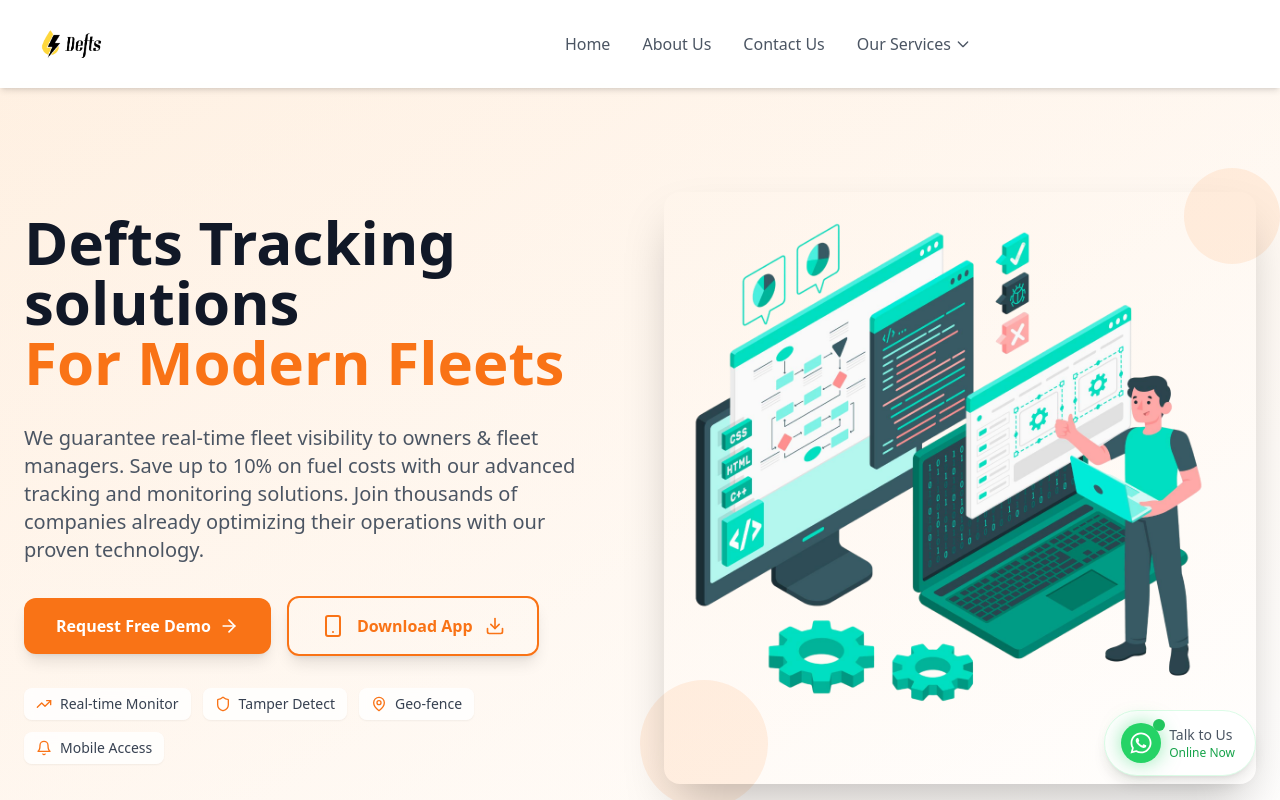
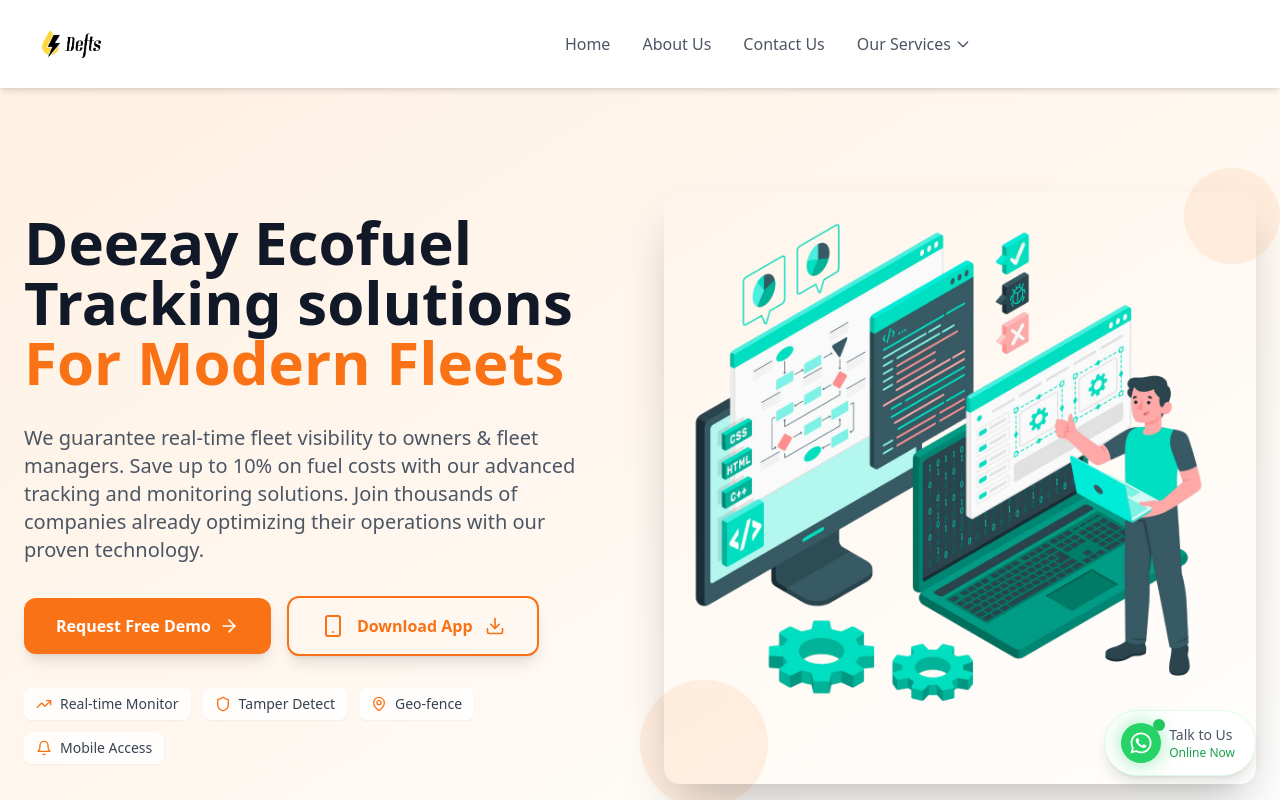
Before and after one commit to towet/FLEET, a React (Vite) app: page / in a window 1280 px wide. Shown: the top 800 px of the page. Built offline with nearby package versions, Linux system fonts and the light colour scheme.

Commit message:
Update App.tsx

```diff
--- a/src/App.tsx
+++ b/src/App.tsx
@@ -69,7 +69,7 @@ function App() {
           <div className="grid grid-cols-1 lg:grid-cols-2 gap-12 items-center">
             <div className="space-y-8 text-center lg:text-left reveal">
               <h1 className="text-5xl lg:text-6xl font-bold text-gray-900">
-                Defts  Tracking solutions
+                Deezay Ecofuel Tracking solutions
                 <span className="text-orange-500 block">For Modern Fleets</span>
               </h1>
               <p className="text-xl text-gray-600 reveal-from-left delay-200">
```
